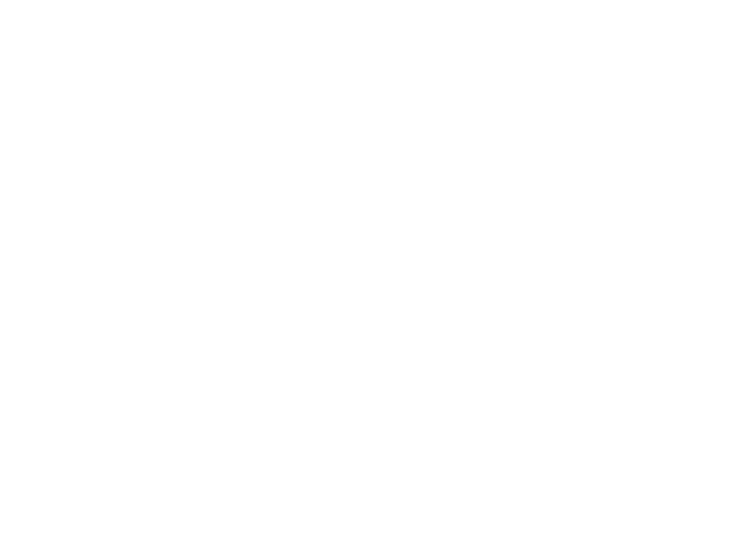
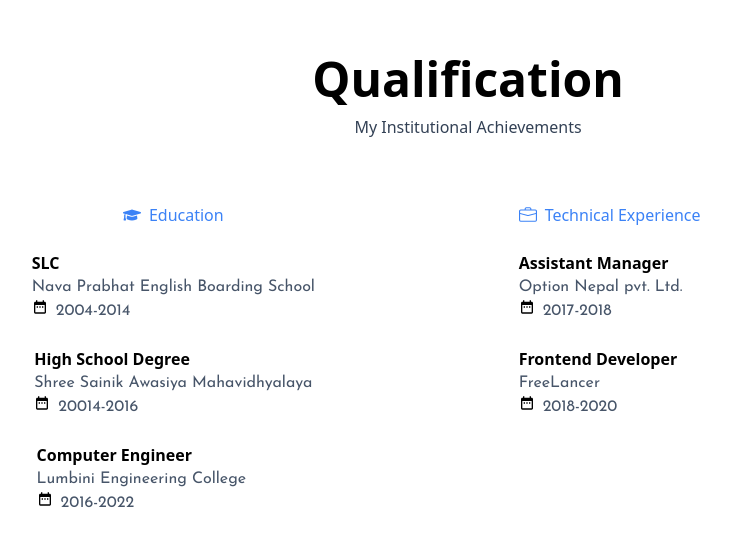
Before and after one commit to jitenshreshtha/Portfolio, a React (Create React App) app: page / in a window 1280 px wide. Shown: the part 2549-3094 px from the top of the page, without its empty margins (172-903 px from the left). Before the commit the page ends 2604 px from the top, so only its background shows below. Built offline with nearby package versions, Linux system fonts and the light colour scheme.

Commit message:
qualification completed

```diff
--- a/src/Components/Header.jsx
+++ b/src/Components/Header.jsx
@@ -3,6 +3,7 @@
 import Content from "./Content";
 import About from "./About";
 import Skills from "./Skills";
+import Qualification from "./Qualification";
 
 function Header() {
   return (
@@ -41,6 +42,7 @@
     <Content />
     <About />
     <Skills />
+    <Qualification />
     </div>
   );
 }
--- /dev/null
+++ b/src/Components/Qualification.jsx
@@ -0,0 +1,78 @@
+import React from "react";
+import { FaGraduationCap } from "react-icons/fa";
+import { BsBriefcase } from "react-icons/bs";
+import { MdDateRange } from "react-icons/md";
+
+function Qualification() {
+  return (
+    <div className="h-screen">
+      <div className="flex flex-col items-center">
+        <p className="ont-roboto font-extrabold text-5xl">Qualification</p>
+        <p className="mt-3 text-slate-700">My Institutional Achievements</p>
+      </div>
+      <div className="flex justify-evenly mt-16">
+        <div className="flex flex-col items-center">
+          <div className="flex items-center">
+            <FaGraduationCap className="mr-2 text-lg text-blue-500" />
+            <p className="text-blue-500">Education</p>
+          </div>
+          <div className="mt-6 flex flex-col justify-center">
+            <p className="font-bold">SLC</p>
+            <p className="text-slate-600 font-roboto">
+              Nava Prabhat English Boarding School
+            </p>
+            <div className="flex">
+              <MdDateRange />
+              <p className="text-slate-600 font-roboto ml-2">2004-2014</p>
+            </div>
+          </div>
+          <div className="mt-6">
+            <p className="font-bold">High School Degree</p>
+            <p className="text-slate-600 font-roboto">
+              Shree Sainik Awasiya Mahavidhyalaya
+            </p>
+            <div className="flex">
+              <MdDateRange />
+              <p className="text-slate-600 font-roboto ml-2">20014-2016</p>
+            </div>
+          </div>
+          <div className="mt-6 mr-16">
+            <p className="font-bold">Computer Engineer</p>
+            <p className="text-slate-600 font-roboto">
+              Lumbini Engineering College
+            </p>
+            <div className="flex">
+              <MdDateRange />
+              <p className="text-slate-600 font-roboto ml-2">2016-2022</p>
+            </div>
+          </div>
+        </div>
+        <div className="flex flex-col">
+          <div className="flex items-center">
+            <BsBriefcase className="mr-2 text-lg text-blue-500" />
+            <p className="text-blue-500">Technical Experience</p>
+          </div>
+          <div className="mt-6">
+            <p className="font-bold">Assistant Manager</p>
+            <p className="text-slate-600 font-roboto">Option Nepal pvt. Ltd.</p>
+            <div className="flex">
+              <MdDateRange />
+              <p className="text-slate-600 font-roboto ml-2">2017-2018</p>
+            </div>
+          </div>
+          <div className="mt-6">
+            <p className="font-bold">Frontend Developer</p>
+            <p className="text-slate-600 font-roboto">FreeLancer</p>
+            <div className="flex">
+              <MdDateRange />
+              <p className="text-slate-600 font-roboto ml-2">2018-2020</p>
+            </div>
+          </div>
+        </div>
+        <div></div>
+      </div>
+    </div>
+  );
+}
+
+export default Qualification;
```
